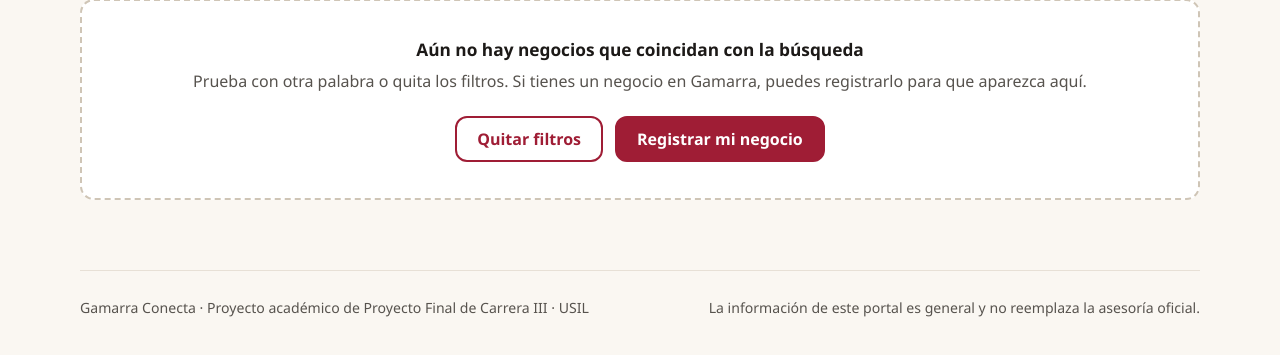
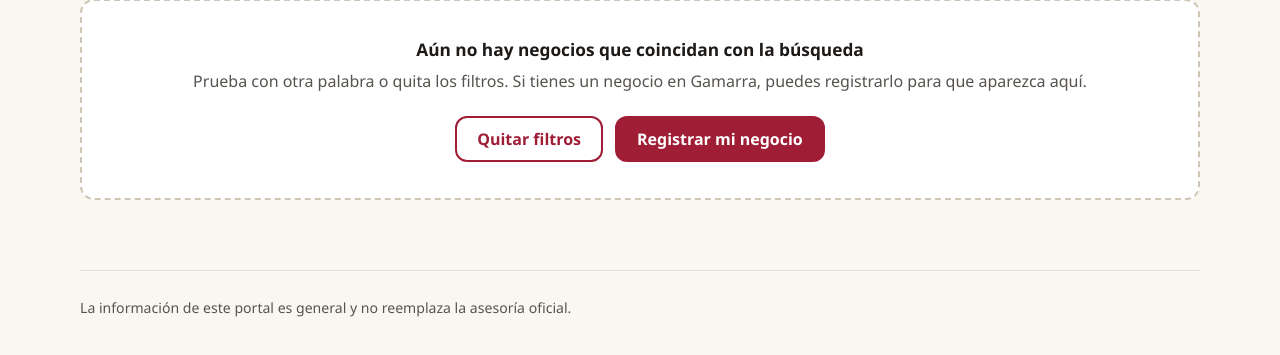
Before and after one commit to michellemontoyarocca/gamarra-conecta, a Flask app: page /negocios in a window 1280 px wide. Shown: the part 479-834 px from the top of the page. Run offline with Flask 3, Linux system fonts and the light colour scheme; data that the repository does not hold is empty.

Commit message:
fix: retirar leyenda académica del pie de página

```diff
--- a/templates/base.html
+++ b/templates/base.html
@@ -39,7 +39,6 @@
     {% block content %}{% endblock %}
   </main>
   <footer class="wrap footer">
-    <span>Gamarra Conecta · Proyecto académico de Proyecto Final de Carrera III · USIL</span>
     <span>La información de este portal es general y no reemplaza la asesoría oficial.</span>
   </footer>
 </body>
```
